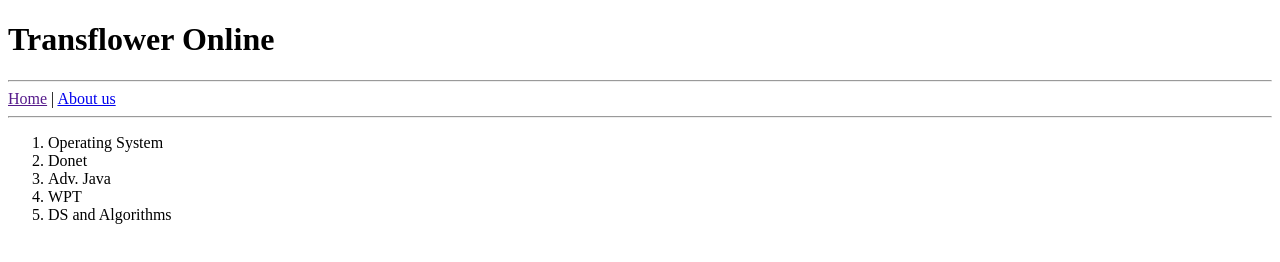
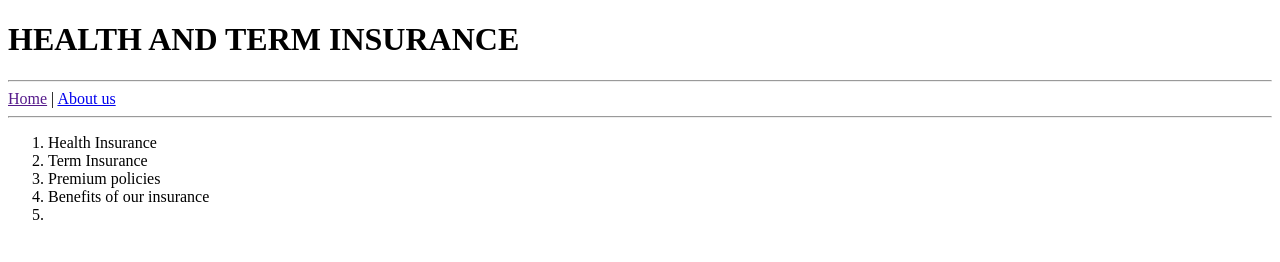
Before and after one commit to Tanmay7879/mysite, a website: page public/index.html in a window 1280 px wide. Drawn offline with Linux system fonts and the light colour scheme.

Commit message:
Update index.html

```diff
--- a/public/index.html
+++ b/public/index.html
@@ -4,16 +4,16 @@
         <title>My Custom HTML App</title>
     </head>
     <body>
-        <h1>Transflower Online </h1>
+        <h1>HEALTH AND TERM INSURANCE </h1>
         <hr/>
         <a href="">Home</a> | <a href="/aboutus.html">About us </a>
         <hr/>
         <ol>
-            <li>Operating System</li>
-            <li>Donet</li>
-            <li>Adv. Java</li>
-            <li>WPT</li>
-            <li>DS and Algorithms</li>
+            <li>Health Insurance</li>
+            <li>Term Insurance</li>
+            <li>Premium policies</li>
+            <li>Benefits of our insurance</li>
+           <li></li>
         </ol>
     </body>
 </html>
```
